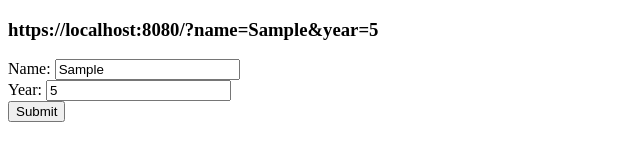
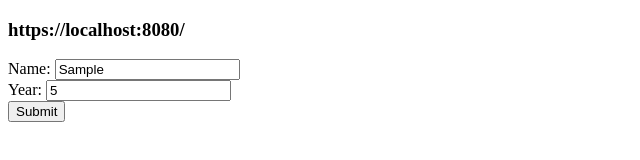
Before and after one commit to acciojob/sharable-urls-rajutagde, a website: page main.html in a window 1280 px wide. Both pictures are taken after typing "Sample", "5" into the empty fields and a click on the button "Submit". Shown: the whole page, without its empty margins (0-640 px from the left). Drawn offline with Linux system fonts and the light colour scheme.

Commit message:
created a submission

```diff
--- a/main.html
+++ b/main.html
@@ -2,19 +2,8 @@
 <html>
 <head>
 	<title>Sharable URLs</title>
-	<script>
-		function updateURL() {
-			// Get input values
-			var name = document.getElementById("name").value;
-			var year = document.getElementById("year").value;
 
-			// Construct URL query string
-			var queryString = "?name=" + encodeURIComponent(name) + "&year=" + encodeURIComponent(year);
 
-			// Update URL in h3 element
-			document.getElementById("url").textContent = "https://localhost:8080/" + queryString;
-		}
-	</script>
 </head>
 <body>
 	<form>
```
Also changed, not shown: script.js (+12 -0 lines).
